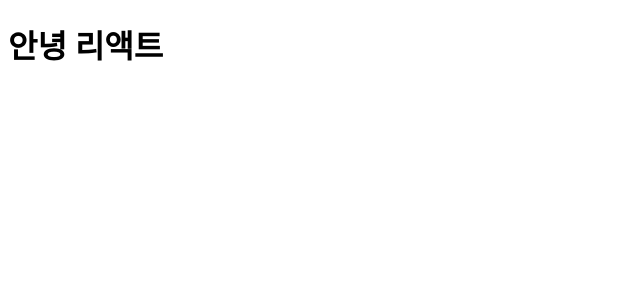
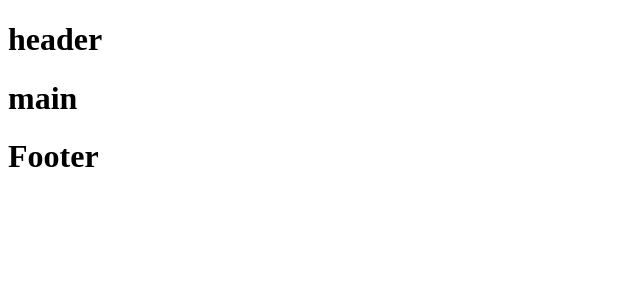
Before and after one commit to Pracrobo/React-Basic-App, a React (Vite) app in the folder react-basic/: page / in a window 1280 px wide. Shown: the top 300 px of the page, without its empty margins (0-640 px from the left). Built offline with nearby package versions, Linux system fonts and the light colour scheme.

Commit message:
[react] 1.componen화

```diff
--- a/react-basic/src/App.jsx
+++ b/react-basic/src/App.jsx
@@ -1,9 +1,14 @@
 import "./App.css";
+import Header from "./components/Header";
+import Main from "./components/Main";
+import Footer from "./components/Footer";
 
 function App() {
   return (
     <>
-      <h1> 안녕 리액트 </h1>
+      <Header />
+      <Main />
+      <Footer />
     </>
   );
 }
--- /dev/null
+++ b/react-basic/src/components/Footer.jsx
@@ -0,0 +1,9 @@
+const Footer = () => {
+  return (
+    <footer>
+      <h1> Footer </h1>
+    </footer>
+  );
+};
+
+export default Footer;
--- /dev/null
+++ b/react-basic/src/components/Header.jsx
@@ -0,0 +1,8 @@
+const Header = () => {
+  return (
+    <header>
+      <h1> header </h1>
+    </header>
+  );
+};
+export default Header;
--- /dev/null
+++ b/react-basic/src/components/Main.jsx
@@ -0,0 +1,8 @@
+const Main = () => {
+  return (
+    <main>
+      <h1> main </h1>
+    </main>
+  );
+};
+export default Main;
--- a/react-basic/src/main.jsx
+++ b/react-basic/src/main.jsx
@@ -1,6 +1,9 @@
-import { StrictMode } from "react";
 import { createRoot } from "react-dom/client";
 import "./index.css";
 import App from "./App.jsx";
 
+// const Hello = () => {
+//   return <div>hello</div>;
+// };
+// createRoot(document.getElementById("root")).render(<Hello />);
 createRoot(document.getElementById("root")).render(<App />);
```
